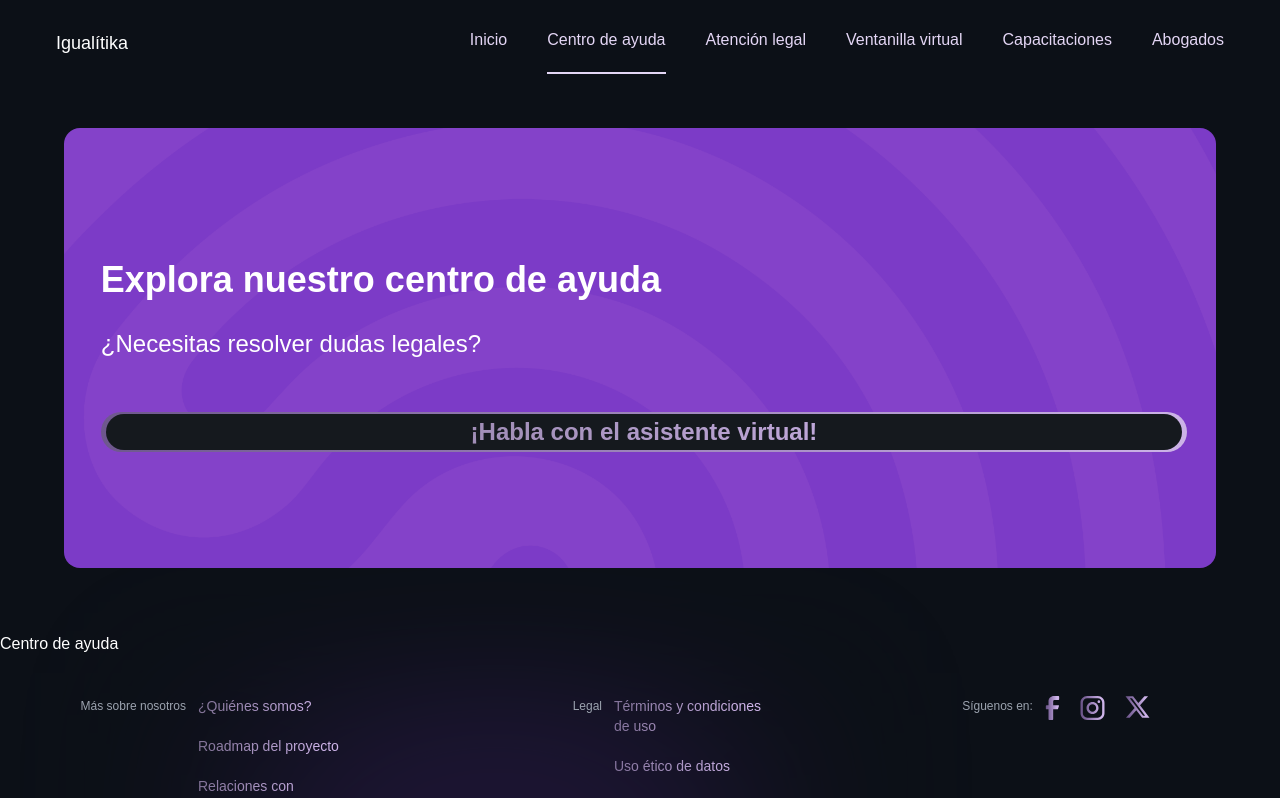
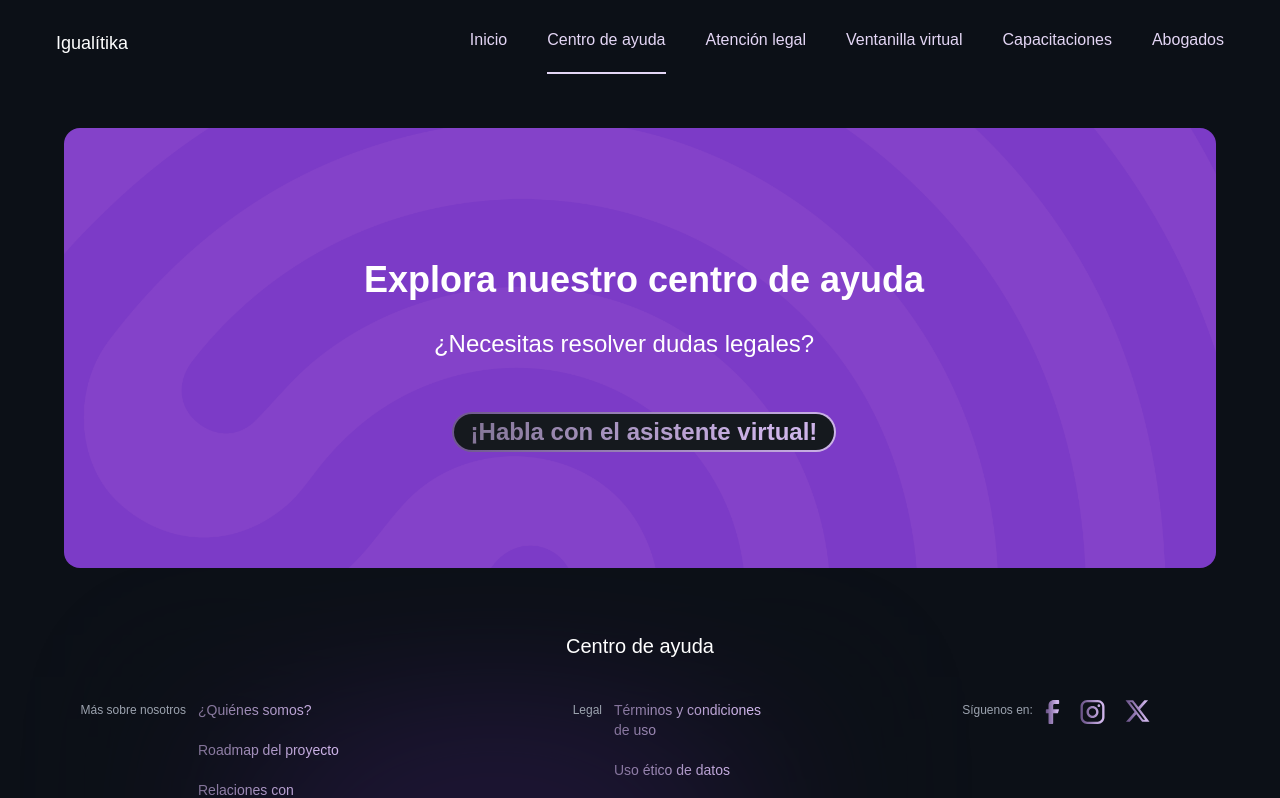
Before and after one commit to BIEH01/aracari-studio-technical-test, a Next.js app: page /centro-de-ayuda in a window 1280 px wide. Shown: the top 798 px of the page. Built offline with nearby package versions, Linux system fonts and the light colour scheme.

Commit message:
The hero has been finished now the technical test is done

```diff
--- a/src/app/(home)/page.tsx
+++ b/src/app/(home)/page.tsx
@@ -1,7 +1,7 @@
 export default function HomePage() {
 	return (
 		<main>
-			<h1 className="text-white">Home Page</h1>
+			<h1 className="text-white text-center text-xl">Home Page</h1>
 		</main>
 	);
 }
--- a/src/app/abogados/page.tsx
+++ b/src/app/abogados/page.tsx
@@ -1,7 +1,7 @@
 export default function LawyersPage() {
 	return (
 		<main>
-			<h1 className="text-white">Abogados</h1>
+			<h1 className="text-white text-center text-xl">Abogados</h1>
 		</main>
 	);
 }
--- a/src/app/centro-de-ayuda/page.tsx
+++ b/src/app/centro-de-ayuda/page.tsx
@@ -1,7 +1,7 @@
 export default function HelpPage() {
 	return (
 		<main>
-			<h1 className="text-white">Centro de ayuda</h1>
+			<h1 className="text-white text-center text-xl">Centro de ayuda</h1>
 		</main>
 	);
 }
--- a/src/app/ventanilla-virtual/page.tsx
+++ b/src/app/ventanilla-virtual/page.tsx
@@ -1,7 +1,7 @@
 export default function WindowPage() {
 	return (
 		<main>
-			<h1 className="text-white">Ventanilla virtual</h1>
+			<h1 className="text-white text-center text-xl">Ventanilla virtual</h1>
 		</main>
 	);
 }
--- a/src/components/shared/Hero/Hero.tsx
+++ b/src/components/shared/Hero/Hero.tsx
@@ -10,18 +10,14 @@ export const Hero = () => {
 
 	return (
 		<section className="mx-auto mt-20 mb-16 w-full md:mt-28 lg:mt-32 lg:mb-16">
-			<div className="w-[85%] min-h-60 h-auto mx-auto bg-hero-image bg-no-repeat bg-center bg-cover rounded-2xl flex justify-center items-center lg:h-[440px] lg:w-[90%]">
+			<div className="w-[85%] min-h-72 h-auto mx-auto bg-hero-image bg-no-repeat bg-center bg-cover rounded-2xl flex justify-center items-center lg:h-[440px] lg:w-[90%]">
 				{heroData.map((data) =>
 					pathname === data.id ? (
 						<div
 							key={data.id}
-							className={clsx(
-								pathname === "/abogados"
-									? "text-white space-y-1 w-[95%] pl-2 py-4 lg:pb-10 flex flex-col justify-center items-center h-72 sm:text-center"
-									: "text-white space-y-1 w-[95%] pl-2 py-4 lg:pb-10 flex flex-col justify-center items-start"
-							)}
+							className="text-white space-y-1 w-[95%] pl-2 py-4 lg:pb-10 flex flex-col justify-center md:items-center h-auto"
 						>
-							<h2 className="font-extrabold text-xl text-wrap md:text-2xl md:font-bold md:pt-10 lg:text-4xl lg:pb-6">
+							<h2 className="font-extrabold text-xl text-wrap text-start md:text-2xl md:font-bold md:pt-10 md:text-center lg:text-4xl lg:pb-6">
 								{data.title}
 							</h2>
 
@@ -40,15 +36,29 @@ export const Hero = () => {
 									<p className="text-sm text-start">{data.smallerText}</p>
 									<Input text={data.form[0]} />
 									<Input text={data.form[1]} />
+									<div className="mt-6 md:w-[50%] lg:w-[48%]">
+										<Button text={data.cta} />
+									</div>
 								</div>
 							)}
 
-							{data.cta && <Button text={data.cta} />}
+							{data.cta && (
+								<div
+									className={clsx(
+										pathname === "/centro-de-ayuda"
+											? "w-full max-w-[450px]"
+											: "min-w-44 w-auto md:w-96",
+										pathname === "/ventanilla-virtual"
+											? "hidden"
+											: "min-w-44 w-auto md:w-96"
+									)}
+								>
+									<Button text={data.cta} />
+								</div>
+							)}
 
 							{data.smallText && (
-								<p className="mx-auto pb-4 sm:ml-8 md:text-lg md:ml-7 lg:ml-14">
-									{data.smallText}
-								</p>
+								<p className="mx-auto pb-4 md:text-lg">{data.smallText}</p>
 							)}
 						</div>
 					) : (
--- a/src/components/ui/Button.tsx
+++ b/src/components/ui/Button.tsx
@@ -1,7 +1,7 @@
 export const Button = ({ text }: StringPropType) => {
 	return (
 		<div className="w-[100%] h-8 mx-auto bg-button-gradient rounded-full sm:mx-0 flex justify-center items-center sm:h-10">
-			<button className="bg-button-color w-[99%] h-[90%] rounded-full hover:opacity-90 px-4">
+			<button className="bg-button-color w-[99%] h-[90%] rounded-full hover:opacity-90 px-2">
 				<p className="bg-linear-gradient bg-clip-text text-transparent sm:text-2xl sm:font-semibold">
 					{text}
 				</p>
```
